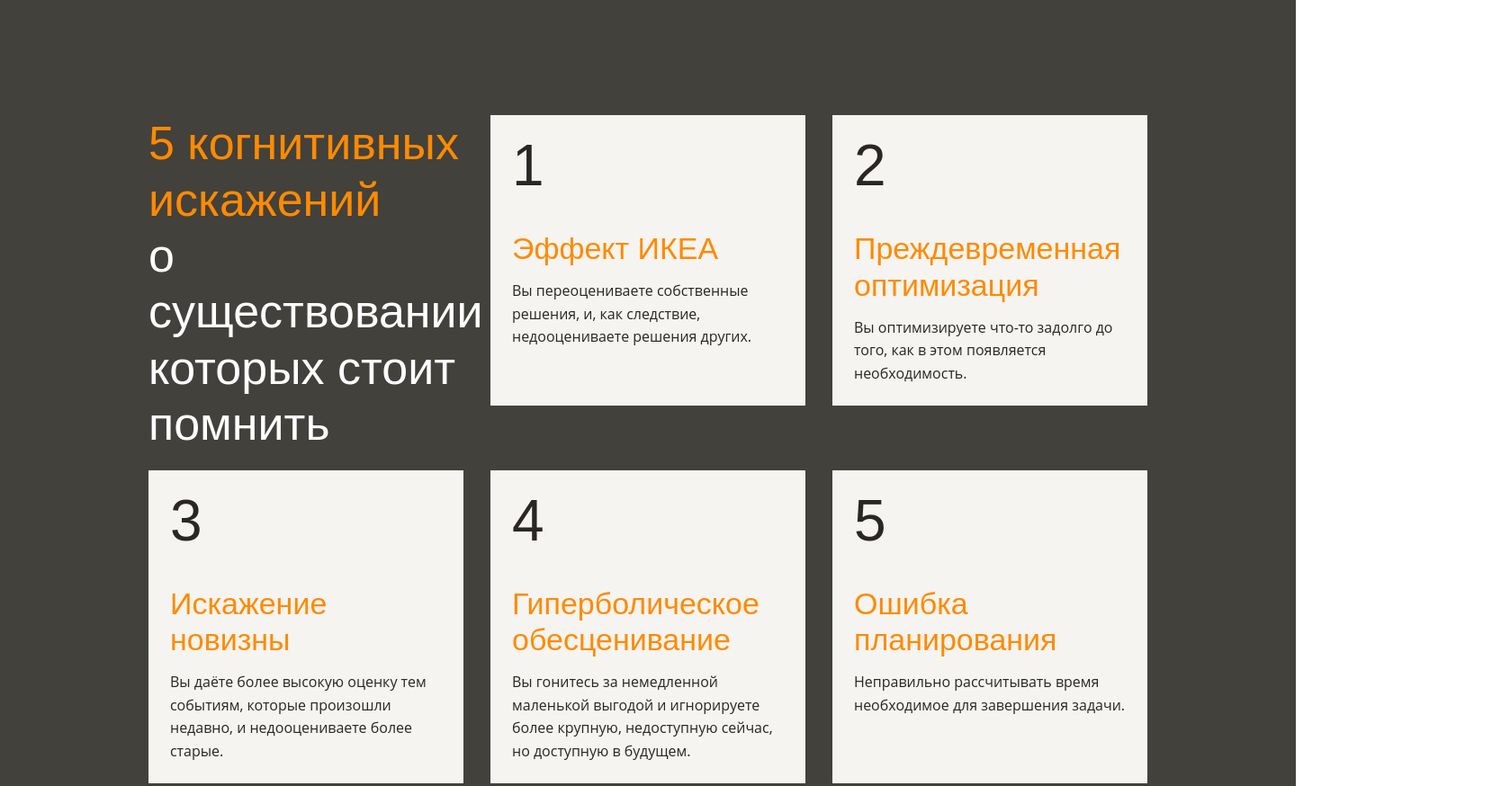
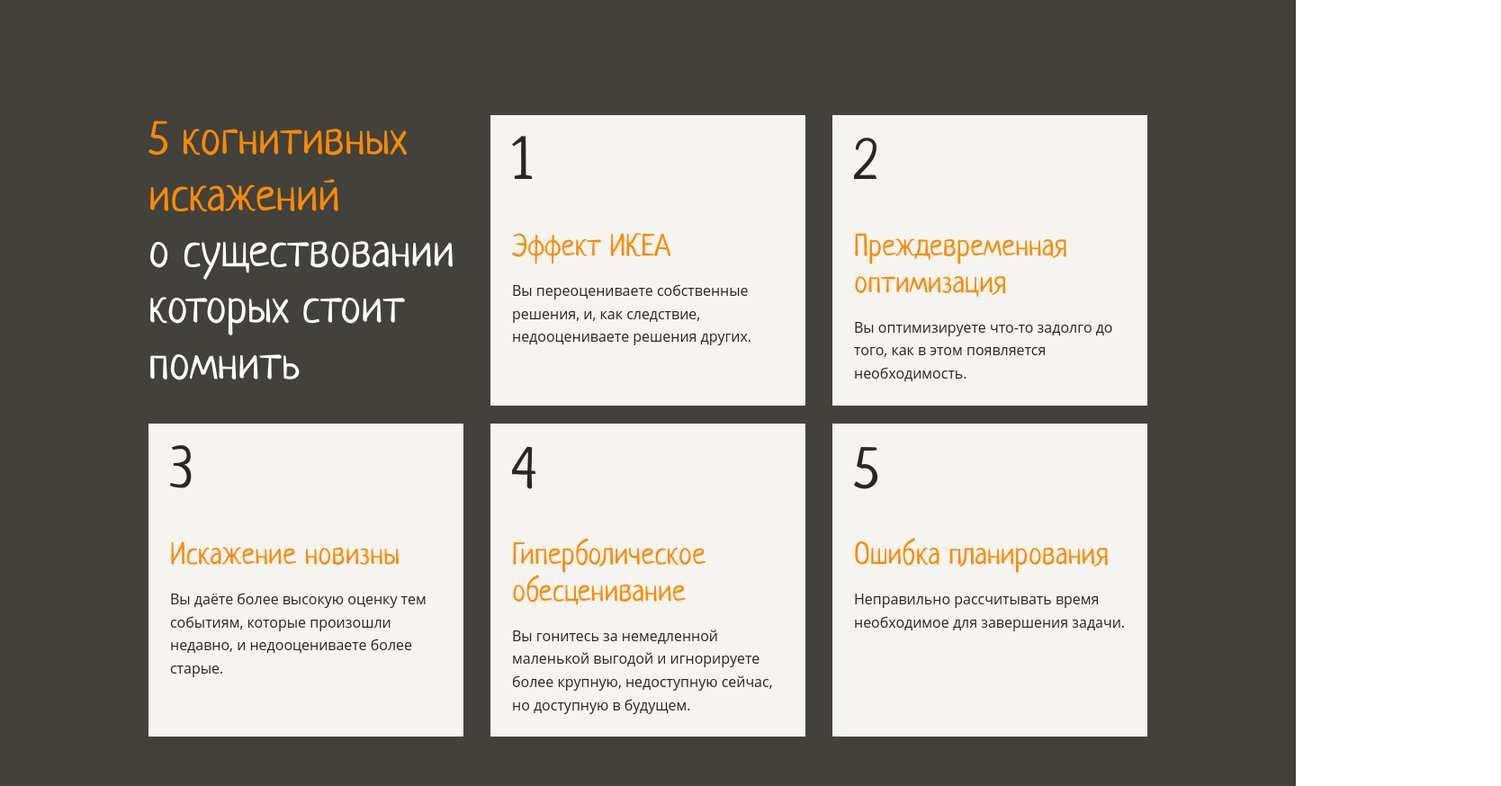
Before and after one commit to annkainova/layout-designer-project-58, a website: page src/index.html in a window 1280 px wide. Shown: the part 1800-2674 px from the top of the page at 90% size, 1668 px wide, since content can reach past the window. Drawn offline with Linux system fonts and the light colour scheme; grey boxes are pictures that could not be loaded; files whose address does not match are found by name.

Commit message:
correction ver 10

```diff
--- a/src/styles/style.css
+++ b/src/styles/style.css
@@ -18,7 +18,7 @@
 }
 
 @font-face {
-  font-family: Neucha, sans-serif;
+  font-family: Neucha;
   src: url("../styles/fonts/Neucha-Regular.ttf");
 }
 
@@ -59,7 +59,7 @@ p {
 h1,
 h2,
 h3 {
-  font-family: Neucha, sans-serif;
+  font-family: Neucha;
   font-weight: 400;
   line-height: 1.2em;
   margin: 0;
@@ -237,7 +237,7 @@ section.container-menu-block {
 }
 
 .menu-number {
-  font-family: Neucha, sans-serif;
+  font-family: Neucha;
   font-weight: 400;
   font-size: 64px;
   line-height: 1;
@@ -330,7 +330,7 @@ a.ver {
 }
 
 .upheader {
-  font-family: Neucha, sans-serif;
+  font-family: Neucha;
   font-style: normal;
   font-weight: 400;
   font-size: 24px;
```
